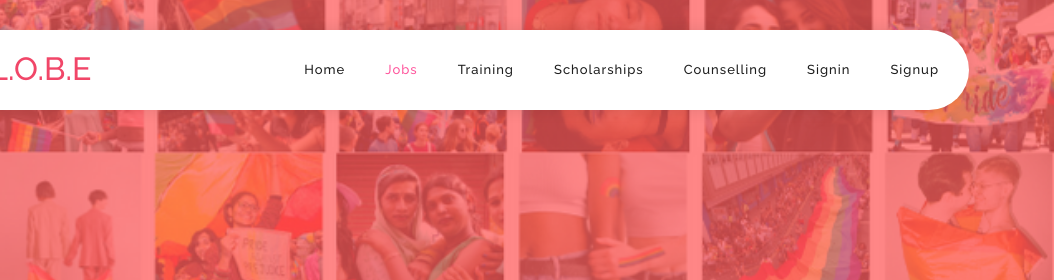
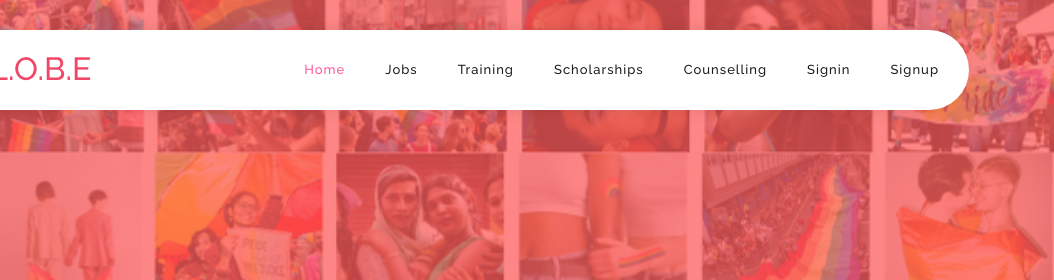
Before and after one commit to garvit170/G.L.O.B.E---HackNITR-Project-, a plain HTML site: page index.html in a window 1280 px wide. Shown: the top 280 px of the page, 226-1280 px from the left. Drawn offline with Linux system fonts and the light colour scheme.

Commit message:
navbar issue resolved

```diff
--- a/index.html
+++ b/index.html
@@ -51,8 +51,8 @@ https://templatemo.com/tm-535-softy-pinko
                         <!-- ***** Menu Start ***** -->
                         <ul class="nav">
                             <li style="color:#f14668"><h2 style="padding-right: 173px">G.L.O.B.E</h2></li>
-                            <li><a href="index.html">Home</a></li>
-                            <li><a href="jobs.html" class="active">Jobs</a></li>
+                            <li><a href="index.html" class="active">Home</a></li>
+                            <li><a href="jobs.html" >Jobs</a></li>
                             <li><a href="trainings.html">Training</a></li>
                             <li><a href="scholarship.html">Scholarships</a></li>
                             <li><a href="counselling.html" >Counselling</a></li>
```
